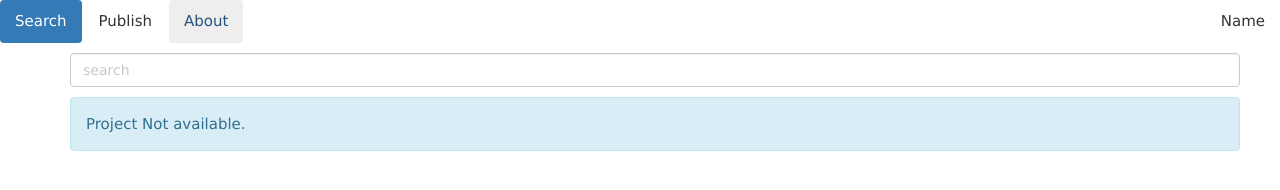
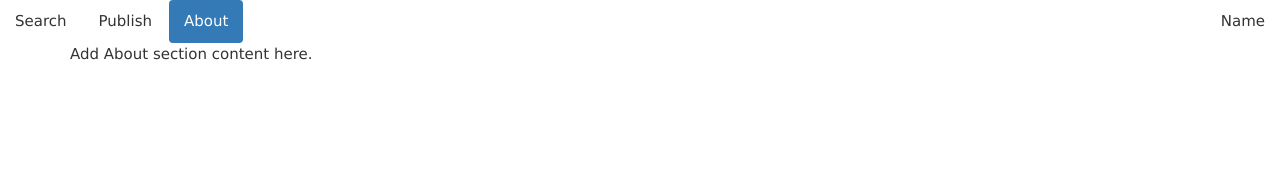
Before and after one commit to v8vikas/rohan-front-end, a plain HTML site: page index.html in a window 1280 px wide. Both pictures are taken after a click on the link "About". Drawn offline with nearby package versions, Linux system fonts and the light colour scheme; no server answers.

Commit message:
Added About section static content for futher ussage

```diff
--- a/index.html
+++ b/index.html
@@ -29,7 +29,7 @@
     <ul class="nav nav-pills">
       <li class="active"><a data-toggle="pill" class="a-search" href="#search"><span ng-click="getData()">Search</span></a></li>
       <li><a data-toggle="pill" href="#add">Publish</a></li>
-      <li><a href="javascript:void(0);">About</a></li>
+      <li><a data-toggle="pill" href="#about">About</a></li>
       <li class="pull-right"><a href="javascript:void(0);">Name</a></li>
     </ul>
     <div class="container">
@@ -85,6 +85,9 @@
                   </div>
               </form>
             </div>
+            <div id="about" class="tab-pane fade">
+              Add About section content here.
+            </div>
           </div>
         </div>
       </div>
```
